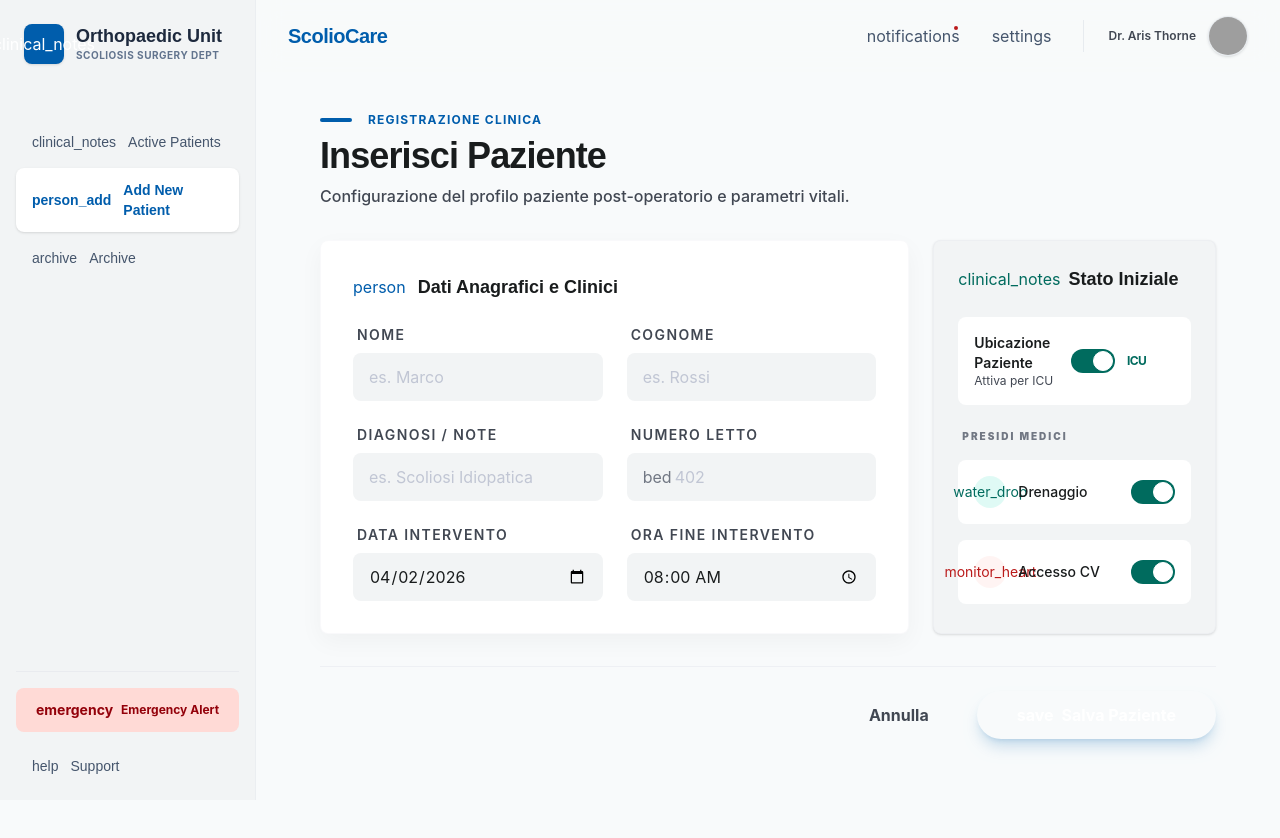
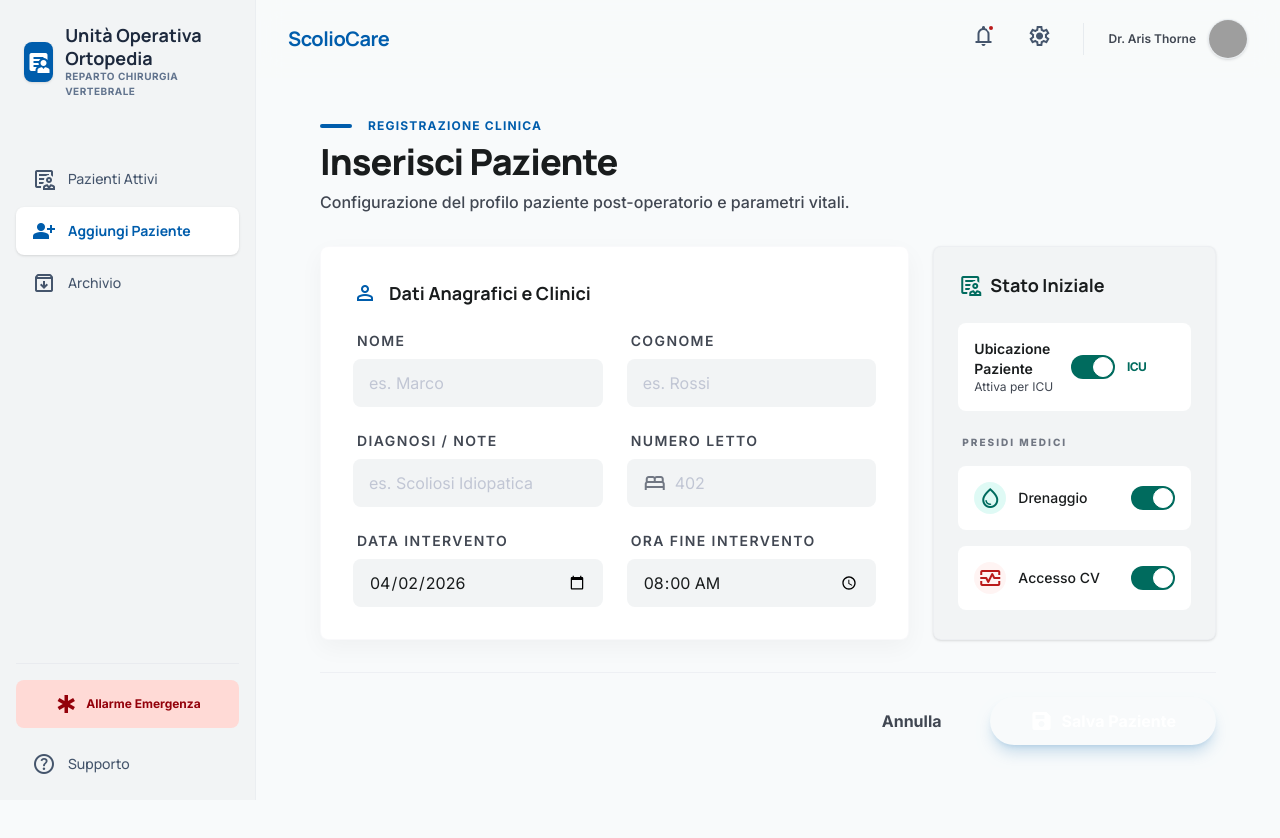
Before and after one commit to sergiodesalvatore/spinal-ward-manager, a React (Vite) app: page /add in a window 1280 px wide. Shown: the top 838 px of the page. Built offline with nearby package versions, Linux system fonts and the light colour scheme; no server answers; grey boxes are pictures that could not be loaded.

Commit message:
Fix UI material symbols and italian translations

```diff
--- a/index.html
+++ b/index.html
@@ -4,7 +4,11 @@
     <meta charset="UTF-8" />
     <link rel="icon" type="image/svg+xml" href="/vite.svg" />
     <meta name="viewport" content="width=device-width, initial-scale=1.0" />
-    <title>infinite-einstein</title>
+    <title>Spinal Ward Manager</title>
+    <link rel="preconnect" href="https://fonts.googleapis.com">
+    <link rel="preconnect" href="https://fonts.gstatic.com" crossorigin>
+    <link href="https://fonts.googleapis.com/css2?family=Inter:wght@400;500;600;700;800&family=Manrope:wght@400;500;600;700;800&display=swap" rel="stylesheet">
+    <link href="https://fonts.googleapis.com/css2?family=Material+Symbols+Outlined:opsz,wght,FILL,GRAD@24,400,0..1,0" rel="stylesheet" />
   </head>
   <body>
     <div id="root"></div>
--- a/src/index.css
+++ b/src/index.css
@@ -84,6 +84,7 @@
 
   /* Material Symbols global config */
   .material-symbols-outlined {
+    font-family: 'Material Symbols Outlined';
     font-variation-settings: 'FILL' 0, 'wght' 400, 'GRAD' 0, 'opsz' 24;
     display: inline-block;
     line-height: 1;
@@ -95,9 +96,11 @@
   }
 
   /* Hide scrollbar for clean sanctuary look */
-  ::-webkit-scrollbar { display: none; }
-  -ms-overflow-style: none;
-  scrollbar-width: none;
+  * {
+    -ms-overflow-style: none;
+    scrollbar-width: none;
+  }
+  *::-webkit-scrollbar { display: none; }
 }
 
 @layer components {
--- a/src/layouts/MainLayout.jsx
+++ b/src/layouts/MainLayout.jsx
@@ -27,8 +27,8 @@ const MainLayout = ({ setIsSettingsOpen }) => {
               <span className="material-symbols-outlined" style={{ fontVariationSettings: "'FILL' 1" }}>clinical_notes</span>
             </div>
             <div>
-              <h2 className="text-lg font-bold text-slate-800 dark:text-slate-100 leading-tight font-headline">Orthopaedic Unit</h2>
-              <p className="text-[10px] uppercase tracking-wider text-slate-500 font-bold">Scoliosis Surgery Dept</p>
+              <h2 className="text-lg font-bold text-slate-800 dark:text-slate-100 leading-tight font-headline">Unità Operativa Ortopedia</h2>
+              <p className="text-[10px] uppercase tracking-wider text-slate-500 font-bold">Reparto Chirurgia Vertebrale</p>
             </div>
           </div>
         </div>
@@ -36,26 +36,26 @@ const MainLayout = ({ setIsSettingsOpen }) => {
         <nav className="flex-1 space-y-1">
           <NavLink to="/" className={getLinkClasses}>
             <span className="material-symbols-outlined" style={{ fontVariationSettings: location.pathname === '/' ? "'FILL' 1" : "" }}>clinical_notes</span>
-            <span>Active Patients</span>
+            <span>Pazienti Attivi</span>
           </NavLink>
           <NavLink to="/add" className={getLinkClasses}>
             <span className="material-symbols-outlined" style={{ fontVariationSettings: location.pathname === '/add' ? "'FILL' 1" : "" }}>person_add</span>
-            <span>Add New Patient</span>
+            <span>Aggiungi Paziente</span>
           </NavLink>
           <NavLink to="/archive" className={getLinkClasses}>
             <span className="material-symbols-outlined" style={{ fontVariationSettings: location.pathname === '/archive' ? "'FILL' 1" : "" }}>archive</span>
-            <span>Archive</span>
+            <span>Archivio</span>
           </NavLink>
         </nav>
 
         <div className="pt-4 border-t border-outline-variant/20 space-y-1">
           <button className="w-full mb-4 py-3 px-4 bg-error-container text-on-error-container rounded-xl font-bold text-xs flex items-center justify-center gap-2 transition-transform active:scale-95">
             <span className="material-symbols-outlined text-sm">emergency</span>
-            Emergency Alert
+            Allarme Emergenza
           </button>
           <button className="w-full flex items-center gap-3 px-4 py-2 text-slate-600 dark:text-slate-400 hover:text-[#005dac] hover:bg-white/50 dark:hover:bg-slate-700/50 rounded-xl transition-all duration-200 font-manrope text-sm font-medium">
             <span className="material-symbols-outlined">help</span>
-            <span>Support</span>
+            <span>Supporto</span>
           </button>
         </div>
       </aside>
--- a/src/pages/ArchivePage.jsx
+++ b/src/pages/ArchivePage.jsx
@@ -56,7 +56,7 @@ const ArchivePage = () => {
 
       <div className="hidden md:block max-w-7xl w-full mx-auto mb-10">
         <nav className="flex items-center gap-2 text-xs font-medium text-on-surface-variant mb-2">
-          <span>Management</span>
+          <span>Gestione</span>
           <span className="material-symbols-outlined text-[10px]">chevron_right</span>
           <span className="text-primary">Archivio Pazienti</span>
         </nav>
--- a/src/pages/PatientDetailPage.jsx
+++ b/src/pages/PatientDetailPage.jsx
@@ -41,7 +41,7 @@ const PatientDetailPage = () => {
 
         {/* Navigation Breadcrumb */}
         <div className="hidden md:flex items-center space-x-2 text-on-surface-variant text-xs mb-2">
-          <span onClick={() => navigate('/')} className="cursor-pointer hover:text-primary">Patients</span>
+          <span onClick={() => navigate('/')} className="cursor-pointer hover:text-primary">Pazienti</span>
           <span className="material-symbols-outlined text-[10px]">chevron_right</span>
           <span>{patient.location}</span>
           <span className="material-symbols-outlined text-[10px]">chevron_right</span>
@@ -61,7 +61,7 @@ const PatientDetailPage = () => {
           </div>
           <div className="flex items-center gap-3 w-full md:w-auto mt-2 md:mt-0 justify-between md:justify-end">
              <span className="px-3 py-1 bg-secondary-container text-on-secondary-container text-xs font-bold rounded-full uppercase tracking-wider">
-               Post-Op Day {postOpDays}
+               Giorno Post-Op {postOpDays}
              </span>
              <button onClick={handleDischarge} className="bg-surface-container-high text-on-surface-variant px-4 py-2 md:px-6 md:py-2.5 rounded-xl font-bold text-sm shadow-sm hover:opacity-90 active:scale-95 transition-all flex items-center">
                <span className="material-symbols-outlined md:mr-2 text-sm">inventory_2</span>
@@ -142,7 +142,7 @@ const PatientDetailPage = () => {
                 <div className={`p-5 rounded-xl flex flex-col justify-between shadow-sm border-l-4 ${patient.hasCV && is48hPassed ? 'bg-surface-container-lowest border-error' : 'bg-surface-container-lowest border-outline-variant/30'}`}>
                   <div className="flex justify-between items-start mb-4">
                     <div className="space-y-1">
-                      <p className="text-[10px] font-bold text-on-surface-variant uppercase tracking-widest">Catheter Status</p>
+                      <p className="text-[10px] font-bold text-on-surface-variant uppercase tracking-widest">Stato Catetere</p>
                       <p className="text-sm font-bold text-on-surface">Rimozione CV</p>
                     </div>
                     {patient.hasCV && is48hPassed && (
@@ -178,7 +178,7 @@ const PatientDetailPage = () => {
                 {/* RX Checkpoints */}
                 <div className="bg-surface-container-lowest p-5 rounded-xl shadow-sm flex flex-col space-y-4 border-l-4 border-primary">
                   <div className="space-y-1">
-                    <p className="text-[10px] font-bold text-on-surface-variant uppercase tracking-widest">Radiology Progress</p>
+                    <p className="text-[10px] font-bold text-on-surface-variant uppercase tracking-widest">Progresso Radiologico</p>
                     <p className="text-sm font-bold text-on-surface">Radiologia (RX)</p>
                   </div>
                   <div className="space-y-2">
@@ -215,7 +215,7 @@ const PatientDetailPage = () => {
           <div className="bg-white rounded-xl overflow-hidden shadow-sm grid grid-cols-1 md:grid-cols-2">
             <div className="p-6 md:p-8 space-y-4">
               <span className="px-2 py-1 bg-primary/10 text-primary text-[10px] font-bold rounded uppercase tracking-widest">Visione Post-Operatoria</span>
-              <h4 className="text-xl md:text-2xl font-headline font-extrabold text-on-surface tracking-tight">Post-Surgical Alignment</h4>
+              <h4 className="text-xl md:text-2xl font-headline font-extrabold text-on-surface tracking-tight">Allineamento Post-Chirurgico</h4>
               <p className="text-on-surface-variant text-sm leading-relaxed">
                   (Simulazione) Il referto indica un corretto allineatore. Mezzi di sintesi in sede. Si attende validazione in stazione eretta.
               </p>
@@ -223,7 +223,7 @@ const PatientDetailPage = () => {
             <div className="h-48 md:h-full relative group cursor-zoom-in bg-slate-900">
                <div className="absolute inset-0 bg-gradient-to-t from-black/60 to-transparent flex flex-col justify-end p-4 z-10 pointer-events-none">
                  <p className="text-white text-sm font-bold">Vista AP Colonna</p>
-                 <p className="text-white/70 text-[10px]">Reference placeholder</p>
+                 <p className="text-white/70 text-[10px]">Immagine di Riferimento</p>
                </div>
                <img src="https://lh3.googleusercontent.com/aida-public/AB6AXuDhStw62rgHSTMFWnJc3msn4Ue3ugzE2vXuvi75kiErAVNmtcELDxFpMfh1vPmaKqLmLFdkkxSSXivO_pQgOEhJyHTjjQmUZCh2nOuOfoGIFn4NNrL3XI9vJpy8b-HB7CArBTB0ol2fSwVjTJvmG61vwxdG6s9nCt0q8s76H-C2ajenu5pRc5Ig5ihjn3jsXNyFKNTjvAJek1zkNt0coRviW26jMSmnewmrfUiHOrCBELtb3mgSY10FCxhzDoI6wFya0G1JgIhfnG7r" alt="scoliosis x-ray" className="w-full h-full object-cover grayscale opacity-80" />
             </div>
```
